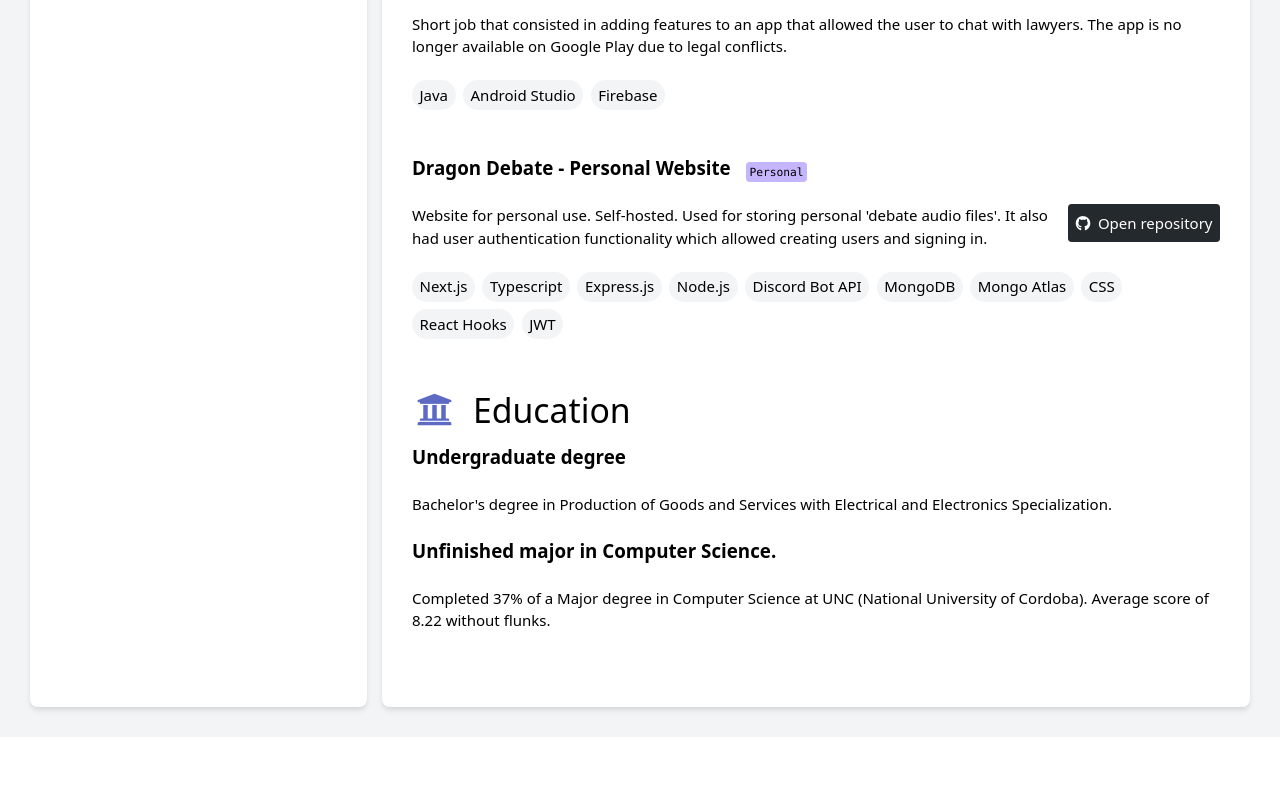
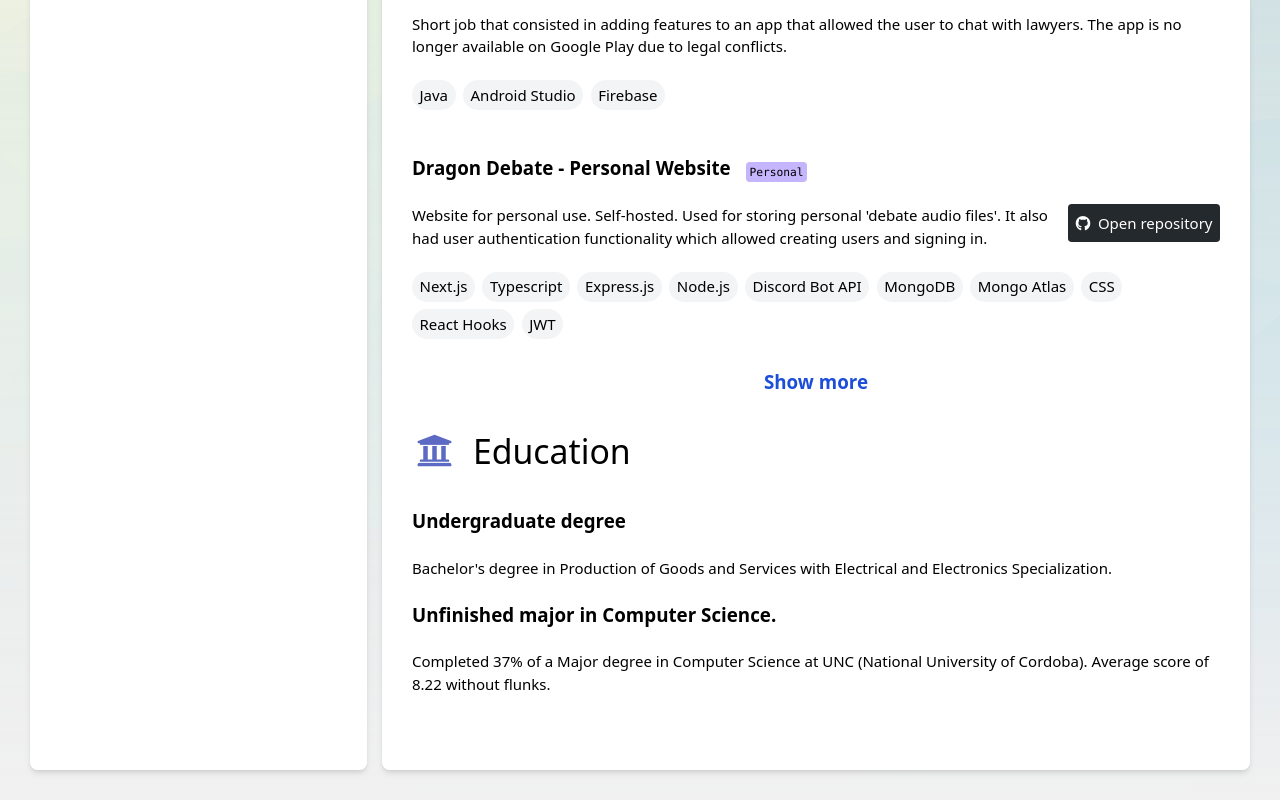
Before and after one commit to agusavior/curriculumweb5, a Next.js app: page / in a window 1280 px wide. Shown: the part 2286-3086 px from the top of the page. Before the commit the page ends 3023 px from the top, so only its background shows below. Built offline with nearby package versions, Linux system fonts and the light colour scheme.

Commit message:
Background

```diff
--- a/components/ResumeBody/index.tsx
+++ b/components/ResumeBody/index.tsx
@@ -1,4 +1,5 @@
 import { useLanguageContext } from '@/contexts/LanguajeContext'
+import { useState } from 'react'
 import { INTER_STRING } from 'utils/strings'
 import AptitudesList from './components/AptitudesList'
 import GitHubButton from './components/GitHubButton'
@@ -22,6 +23,7 @@ function TextWithButton({ children }: any ) {
 
 export default function(props: any) {
   const { lng } = useLanguageContext()
+  const [ showingMore, setShowingMore ] = useState(false)
 
   const personalComponent = (
     <div className='text-xs mr-4 inline font-mono rounded p-1 bg-purple-300'>
@@ -80,7 +82,8 @@ export default function(props: any) {
           </H2>
           { currentComponent }
           { billableComponent }
-          <br/><br/>
+          <br/>
+          <br/>
           <TextWithButton>
             <p>{lng.project_tmob_body}</p>
             <YoutubeButton url='https://youtu.be/kW26LYynfwc'/>
@@ -158,7 +161,8 @@ export default function(props: any) {
           <H2>
             {lng.project_traingular_arbitraje_title}
           </H2>
-          <br/><br/>
+          <br/>
+          <br/>
           <p>{lng.project_traingular_arbitraje_body}</p>
           <br/>
           <AptitudesList aptitudes={INTER_STRING.project_traingular_arbitraje_apts} />
@@ -214,10 +218,16 @@ export default function(props: any) {
           <AptitudesList aptitudes={INTER_STRING.project_dragon_debate_apts} />
           <br/>
 
+          <button
+          className="flex w-full text-xl justify-center bg-transparent text-blue-700 font-semibold py-2 px-4 hover:bg-gray-200"
+          onClick={() => setShowingMore(!showingMore)}
+          >
+            {showingMore? 'Show less' : 'Show more'}
+          </button>
         </Section>
 
         <Section title={lng.education} icon='fa-university'>
-
+          <br/>
           <H2>
             {lng.education_subsection1_title}
           </H2>
--- a/pages/index.tsx
+++ b/pages/index.tsx
@@ -4,7 +4,7 @@ import ResumeProfileSection from '@/components/ResumeProfileSection'
 
 const IndexPage = () => (
   <Layout title="Agustín's Resume">
-    <div className="text-base font-sans bg-gray-100 sm:p-4 md:p-8">
+    <div className="text-base font-sans with-bg-gradient sm:p-4 md:p-8">
 
       <div className="flex flex-row gap-4 flex-wrap sm:flex-nowrap">
 
--- a/styles/index.css
+++ b/styles/index.css
@@ -5,3 +5,7 @@
 .section {
     @apply py-2 px-4 rounded-lg shadow-md bg-white;
 }
+
+.with-bg-gradient {
+    background-image: linear-gradient(to top, rgb(241, 241, 241), rgba(255, 255, 255, 0)), url(/bg.png);
+}
```
Also changed, not shown: public/bg.png (added).
